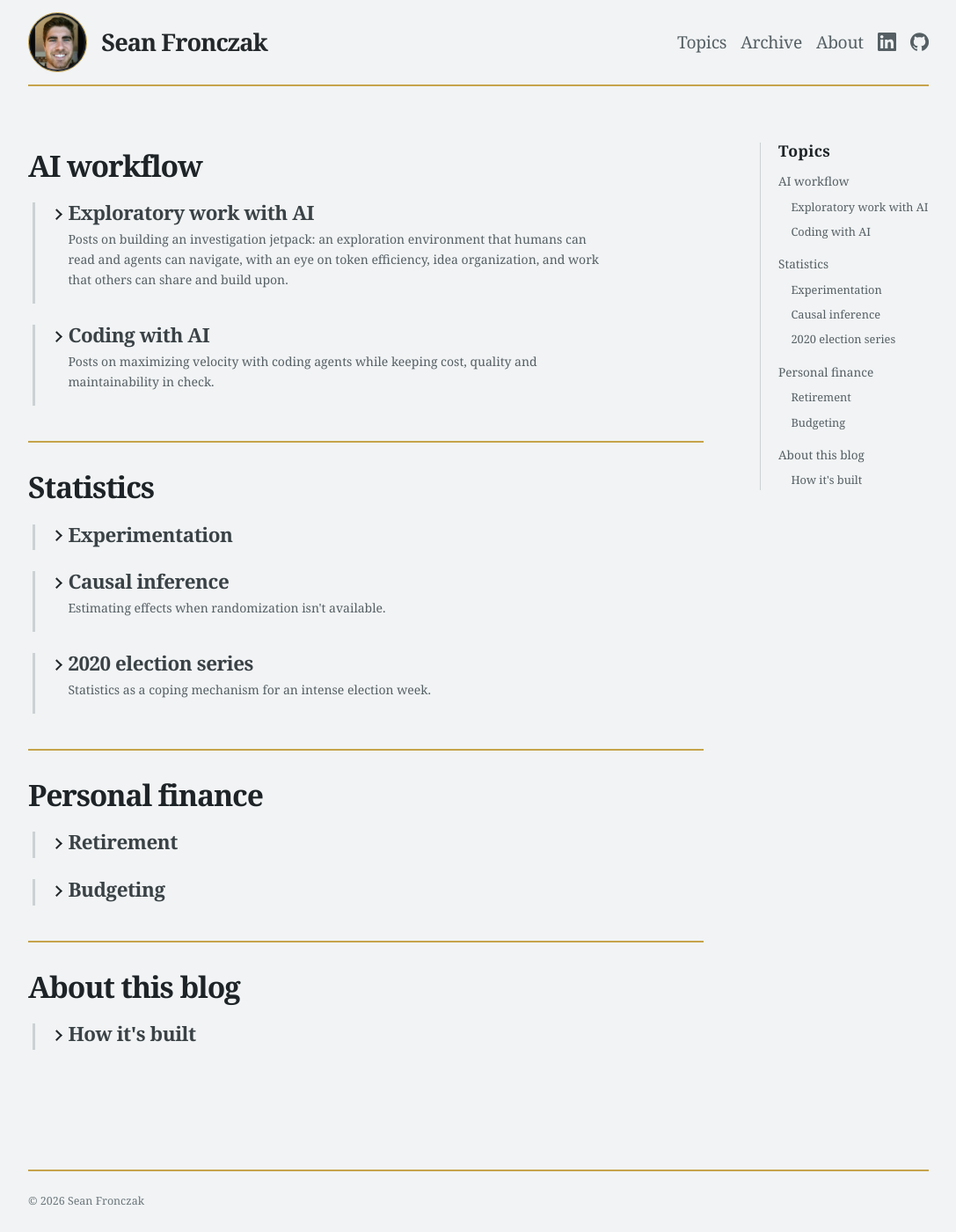
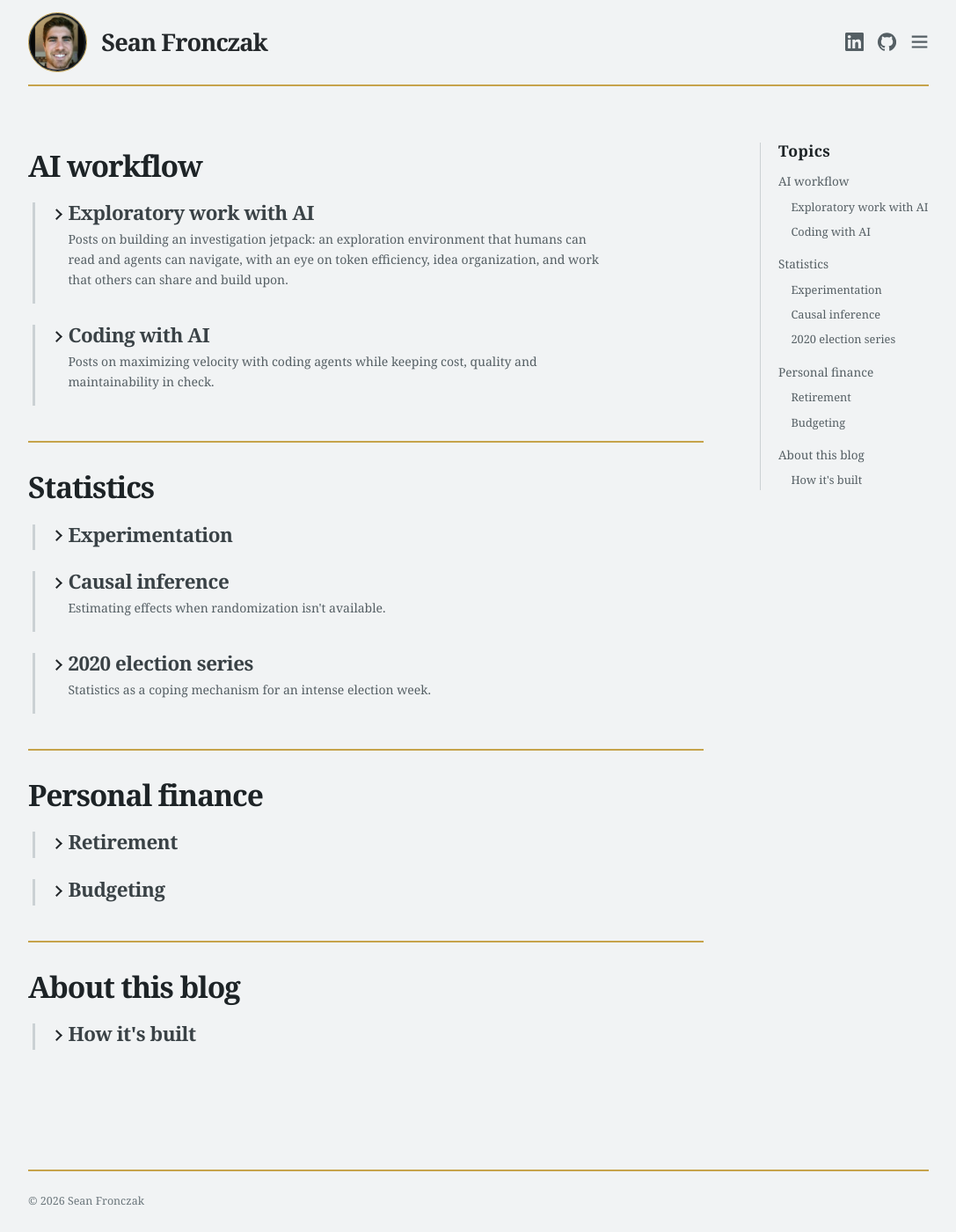
Before and after one commit to seanczak/blog, a Jekyll site: the page built from jekyll/index.md, in a window 1280 px wide and 1400 px high. Shown: the whole window at 88% size, without its empty margins (96-1183 px from the left). Built offline with Jekyll 4.4.1, drawn with Linux system fonts in a browser that asks for light colours.

Commit message:
Use the menu header at every width; version CSS and JS URLs
The header now shows only the LinkedIn and GitHub icons and the menu
button on desktop as well as phones; text links live in the menu. Keep the
site name on one line on narrow phones by preventing wrap and shrinking the
portrait and gaps. Append ?v=<build time> to the stylesheet and script
URLs so browsers fetch each build's assets instead of a cached copy.
Update docs/site/design.md and docs/site/publishing.md.

Co-Authored-By: Claude Opus 5.5 <noreply@anthropic.com>

```diff
--- a/jekyll/_data/navigation.yml
+++ b/jekyll/_data/navigation.yml
@@ -1,7 +1,7 @@
 # Header links, in display order. `url` is site-relative (run through relative_url);
-# `external: true` opens in a new tab and is used as-is. `icon: <name>` shows
-# jekyll/_includes/icons/<name>.svg in place of the title, which stays as the label.
-# Below the $phone width, links without an icon move into the header's menu.
+# `external: true` opens in a new tab and is used as-is. A link with `icon: <name>`
+# shows jekyll/_includes/icons/<name>.svg in the header, with its title as the label;
+# links without an icon are listed in the header's menu.
 - title: Topics
   url: /
 - title: Archive
--- a/jekyll/_includes/site-header.html
+++ b/jekyll/_includes/site-header.html
@@ -2,18 +2,17 @@
   <nav>
     <a class="header-profile-link" href="{{ '/' | relative_url }}"><img class="header-profile" src="{{ '/jekyll/assets/images/sean-fronczak.png' | relative_url }}" alt="{{ site.title }}, home"></a>
     <a class="site-title" href="{{ '/' | relative_url }}">{{ site.title }}</a>
-    {% for item in site.data.navigation %}
+    {% comment %}Icon links sit in the header; every other link goes in the menu (a native <details> toggle).{% endcomment %}
+    {% for item in site.data.navigation %}{% if item.icon %}
       {% if item.external %}{% assign href = item.url %}{% else %}{% assign href = item.url | relative_url %}{% endif %}
-      <a href="{{ href }}"{% if item.external %} rel="noopener noreferrer" target="_blank"{% endif %}{% if item.icon %} class="nav-icon-link" aria-label="{{ item.title }}" title="{{ item.title }}"{% else %} class="nav-text-link"{% endif %}>
-        {%- if item.icon %}{% include icons/{{ item.icon }}.svg %}{% else %}{{ item.title }}{% endif -%}
-      </a>
-    {% endfor %}
-    {% comment %}Phone-width menu: the text links again, behind a native <details> toggle.{% endcomment %}
+      <a href="{{ href }}"{% if item.external %} rel="noopener noreferrer" target="_blank"{% endif %} class="nav-icon-link" aria-label="{{ item.title }}" title="{{ item.title }}">{% include icons/{{ item.icon }}.svg %}</a>
+    {% endif %}{% endfor %}
     <details class="nav-menu">
       <summary class="nav-icon-link" aria-label="Menu" title="Menu">{% include icons/menu.svg %}</summary>
       <div class="nav-menu-links">
         {% for item in site.data.navigation %}{% unless item.icon %}
-          <a href="{% if item.external %}{{ item.url }}{% else %}{{ item.url | relative_url }}{% endif %}"{% if item.external %} rel="noopener noreferrer" target="_blank"{% endif %}>{{ item.title }}</a>
+          {% if item.external %}{% assign href = item.url %}{% else %}{% assign href = item.url | relative_url %}{% endif %}
+          <a href="{{ href }}"{% if item.external %} rel="noopener noreferrer" target="_blank"{% endif %}>{{ item.title }}</a>
         {% endunless %}{% endfor %}
       </div>
     </details>
--- a/jekyll/_layouts/default.html
+++ b/jekyll/_layouts/default.html
@@ -5,7 +5,7 @@
     <meta name="viewport" content="width=device-width, initial-scale=1">
     <title>{% if page.title %}{{ page.title }} · {% endif %}{{ site.title }}</title>
     <meta name="description" content="{{ page.description | default: site.description | escape }}">
-    <link rel="stylesheet" href="{{ '/jekyll/assets/css/style.css' | relative_url }}">
+    <link rel="stylesheet" href="{{ '/jekyll/assets/css/style.css' | relative_url }}?v={{ site.time | date: '%s' }}">
   </head>
   <body>
     {% include site-header.html %}
@@ -17,6 +17,6 @@
     </footer>
     {% comment %}A page or layout names its behavior in front matter: `script: <file name without .js>`.{% endcomment %}
     {% assign script = page.script | default: layout.script %}
-    {% if script %}<script src="{{ '/jekyll/assets/js/' | append: script | append: '.js' | relative_url }}" defer></script>{% endif %}
+    {% if script %}<script src="{{ '/jekyll/assets/js/' | append: script | append: '.js' | relative_url }}?v={{ site.time | date: '%s' }}" defer></script>{% endif %}
   </body>
 </html>
--- a/jekyll/_sass/_header.scss
+++ b/jekyll/_sass/_header.scss
@@ -6,19 +6,17 @@
 .site-header nav a:not(.site-title):hover { color: var(--accent); text-decoration: underline; }
 .nav-icon-link { display: flex; }
 .nav-icon { height: 1.1em; width: 1.1em; }
-.nav-menu { display: none; position: relative; }
+.nav-menu { position: relative; }
 .nav-menu summary { color: var(--muted); cursor: pointer; list-style: none; }
 .nav-menu summary::-webkit-details-marker { display: none; }
 .nav-menu summary:hover, .nav-menu[open] summary { color: var(--accent); }
 .nav-menu-links { background: var(--bg); border: 1px solid var(--rule); display: grid; gap: .35rem; min-width: 9rem; padding: .6rem .9rem; position: absolute; right: 0; top: calc(100% + .6rem); z-index: 10; }
-.site-title { color: inherit; font-size: clamp(1.35rem, 3vw, 1.7rem); font-weight: 750; letter-spacing: -.035em; line-height: 1; margin-right: auto; text-decoration: none; }
+.site-title { color: inherit; font-size: clamp(1.35rem, 3vw, 1.7rem); font-weight: 750; letter-spacing: -.035em; line-height: 1; margin-right: auto; text-decoration: none; white-space: nowrap; }
 .header-profile-link { display: flex; flex: 0 0 auto; }
 .header-profile { border: 1px solid var(--gold); border-radius: 50%; flex: 0 0 auto; height: 4.2rem; object-fit: cover; width: 4.2rem; }
 footer { border-top: 2px solid var(--gold); color: var(--subtle); font-size: .78rem; padding: 1.5rem 0; }
 
 @media (max-width: $phone) {
-  .site-header nav { gap: .7rem; }
-  .header-profile { height: 3.5rem; width: 3.5rem; }
-  .nav-text-link { display: none; }
-  .nav-menu { display: block; }
+  .site-header nav { gap: .6rem; }
+  .header-profile { height: 3rem; width: 3rem; }
 }
```
Also changed, not shown: docs/site/design.md (+2 -2 lines), docs/site/publishing.md (+1 -0 lines).
